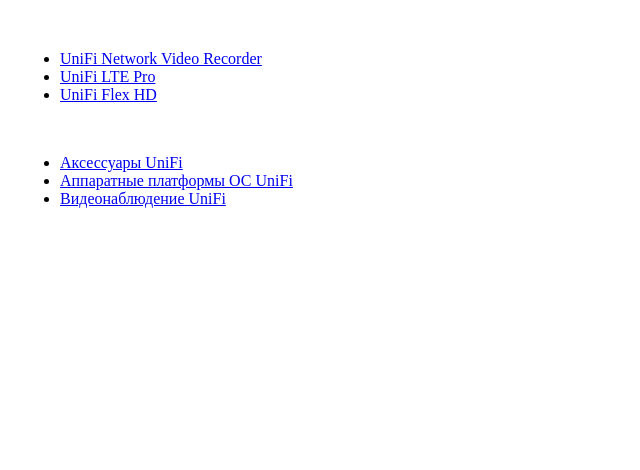
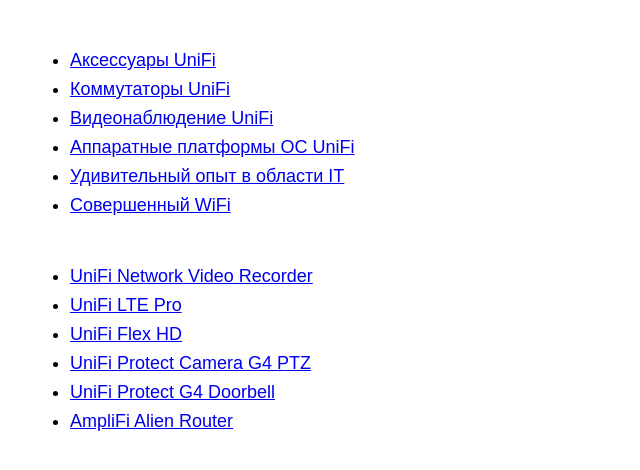
Before and after one commit to evgeny-dyakov/ubiquiti-examples, a plain HTML site: page index.html in a window 1280 px wide. Shown: the whole page, without its empty margins (0-640 px from the left). Drawn offline with Linux system fonts and the light colour scheme.

Commit message:
добавил ссылки

```diff
--- a/index.html
+++ b/index.html
@@ -7,16 +7,22 @@
   <link href="style.css" rel="stylesheet">
 </head>
 <body>
+  <ul>
+    <li><a href="https://ubiquiti.ru/promo-accessories.html" target="_blank">Аксессуары UniFi</a></li>
+    <li><a href="https://ubiquiti.ru/promo-switches.html" target="_blank">Коммутаторы UniFi</a></li>
+    <li><a href="https://ubiquiti.ru/promo-camera-secutiy.html" target="_blank">Видеонаблюдение UniFi</a></li>
+    <li><a href="https://ubiquiti.ru/promo-consoles.html" target="_blank">Аппаратные платформы ОС UniFi</a></li>
+    <li><a href="https://ubiquiti.ru/promo-uid.html" target="_blank">Удивительный опыт в области IT</a></li>
+    <li><a href="https://ubiquiti.ru/promo-access-points.html" target="_blank">Совершенный WiFi</a></li>
+  </ul>
 
   <ul>
     <li><a href="https://router.ru/product/protect-nvr/" target="_blank">UniFi Network Video Recorder</a></li>
     <li><a href="https://router.ru/product/u-lte-backup-pro/" target="_blank">UniFi LTE Pro</a></li>
     <li><a href="https://router.ru/product/UAP-FLEXHD/" target="_blank">UniFi Flex HD</a></li>
-  </ul>
-  <ul>
-    <li><a href="https://ubiquiti.ru/promo-accessories.html" target="_blank">Аксессуары UniFi</a></li>
-    <li><a href="https://ubiquiti.ru/promo-consoles.html" target="_blank">Аппаратные платформы ОС UniFi</a></li>
-    <li><a href="https://ubiquiti.ru/promo-camera-secutiy.html" target="_blank">Видеонаблюдение UniFi</a></li>
+    <li><a href="https://router.ru/product/unifi-protect-g4-ptz/" target="_blank">UniFi Protect Camera G4 PTZ</a></li>
+    <li><a href="https://router.ru/product/protect-g4-doorbell/" target="_blank">UniFi Protect G4 Doorbell</a></li>
+    <li><a href="https://router.ru/product/AFI-ALN-R/" target="_blank">AmpliFi Alien Router</a></li>
   </ul>
 </body>
 </html>
--- a/style.css
+++ b/style.css
@@ -1,5 +1,5 @@
 body {
-  margin: 50px 60px;
+  margin: 50px 70px;
 }
 
 ul {
@@ -10,3 +10,9 @@
 ul:first-child {
   margin: 0 0 50px;
 }
+
+li {
+  margin: 0 0 8px;
+  font-family: sans-serif;
+  font-size: 18px;
+}
```
